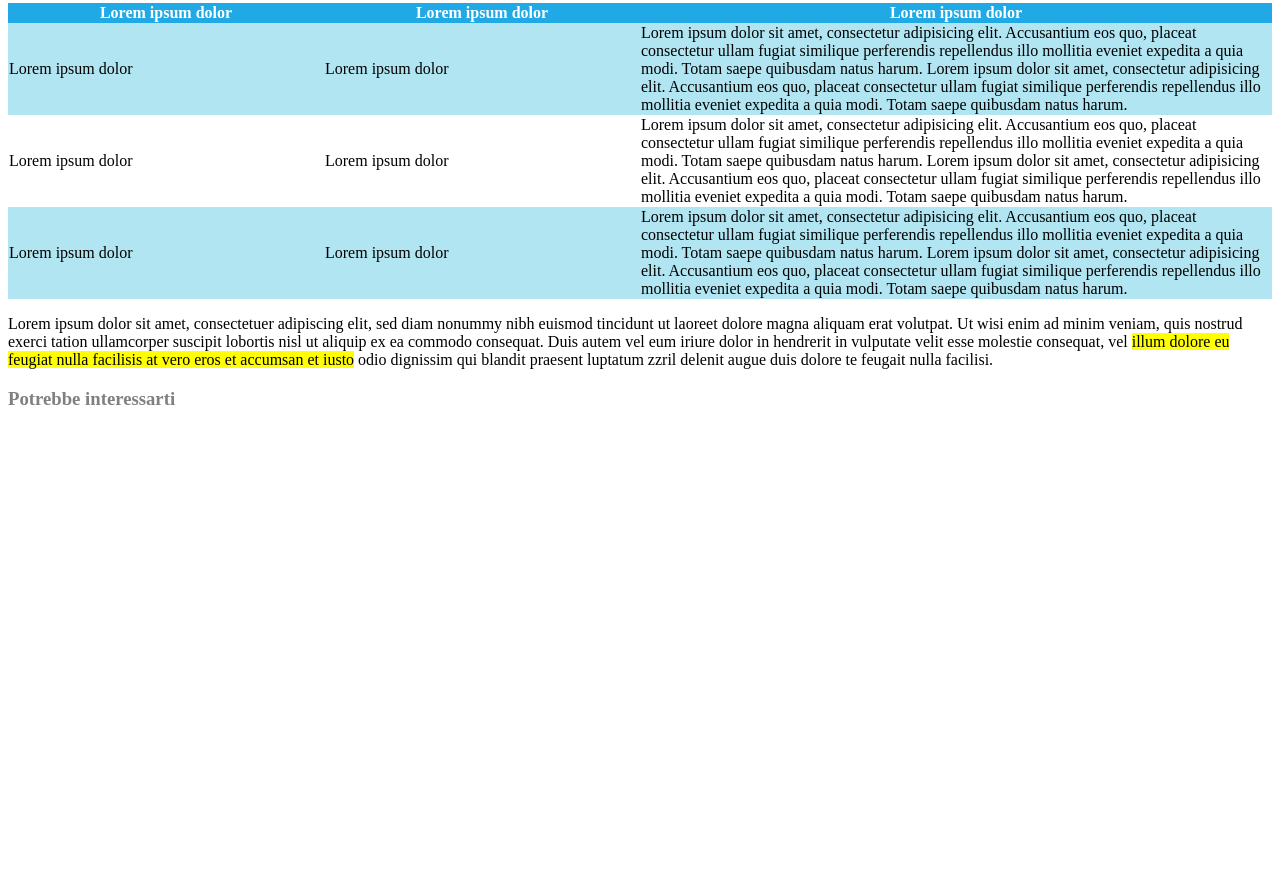
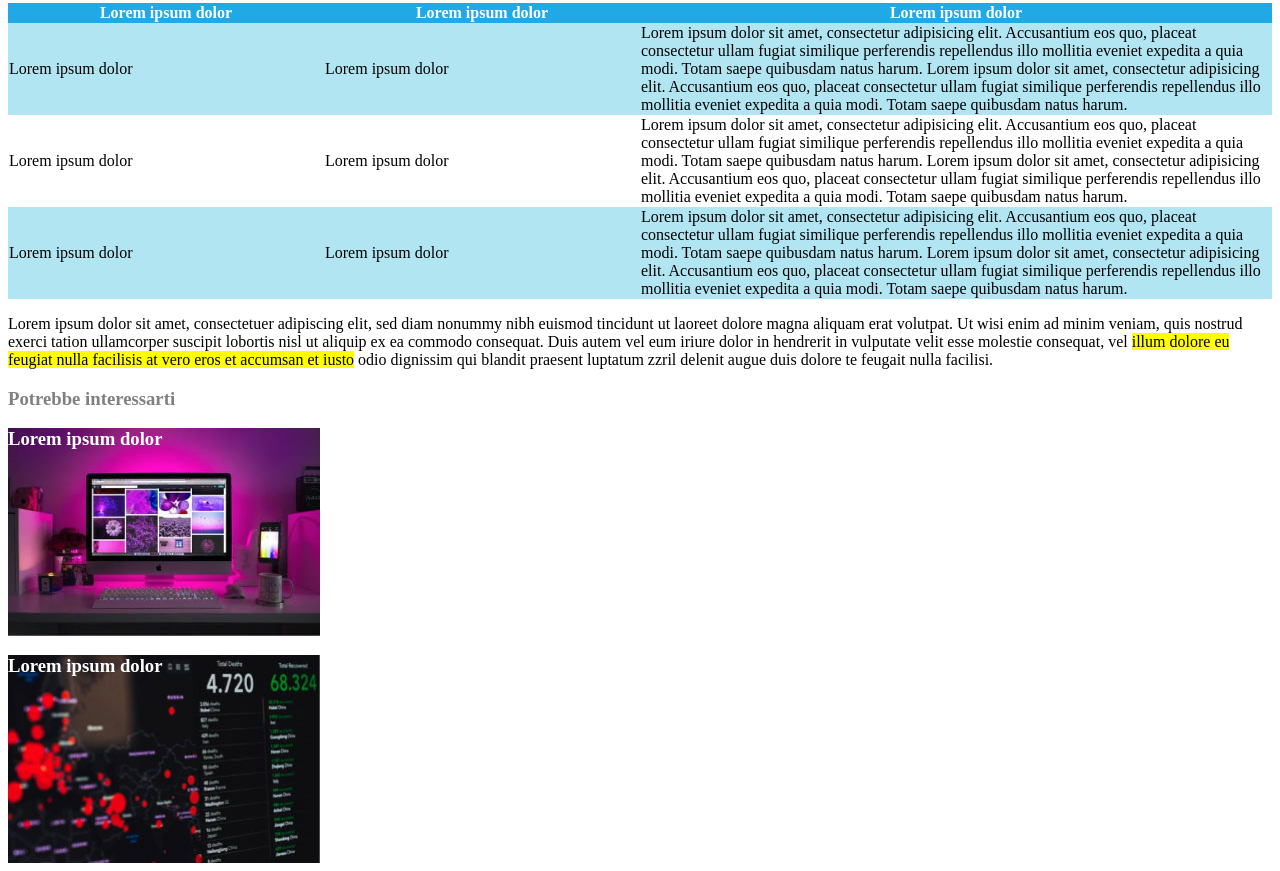
Before and after one commit to gianlucapinna99/html-css-booleaner, a plain HTML site: page index.html in a window 1280 px wide. Shown: the part 856-1727 px from the top of the page. Drawn offline with Linux system fonts and the light colour scheme.

Commit message:
Images path adjusted

```diff
--- a/CSS/style.css
+++ b/CSS/style.css
@@ -1,7 +1,7 @@
 header {
     background-color: #4ea0ff;
     height: 160px;
-    background-image: url("./img/pattern.png");
+    background-image: url("../img/pattern.png");
     padding-top: 30px;
 }
 
@@ -44,14 +44,14 @@ table {
 .div-footer{
     height: 208px;
     width: 312px;
-    background-image: url("img/monitor.jpg");
+    background-image: url("../img/monitor.jpg");
     background-size: 100%;
     background-repeat: no-repeat;
 }
 .div-footer2{
     height: 208px;
     width: 312px;
-    background-image: url("img/graph.jpg");
+    background-image: url("../img/graph.jpg");
     background-size: 100%;
     background-repeat: no-repeat;
 }
```
